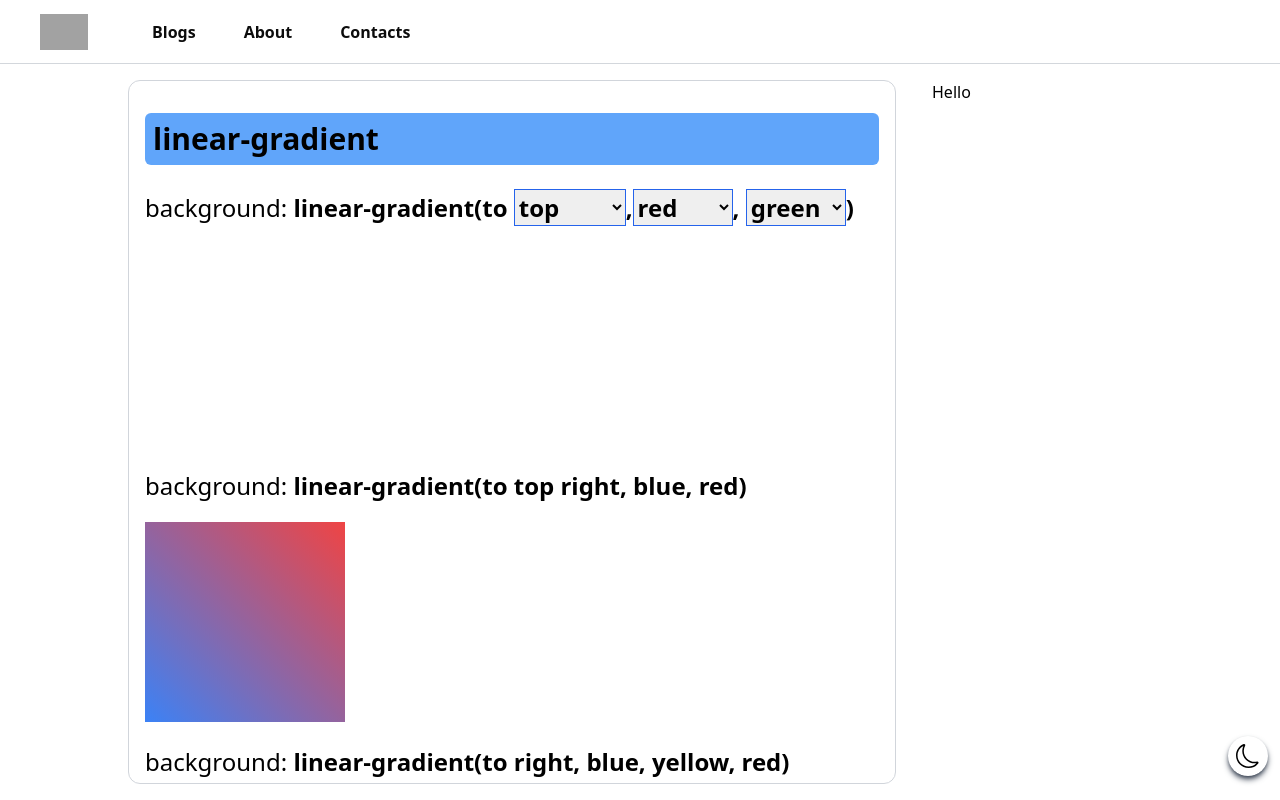
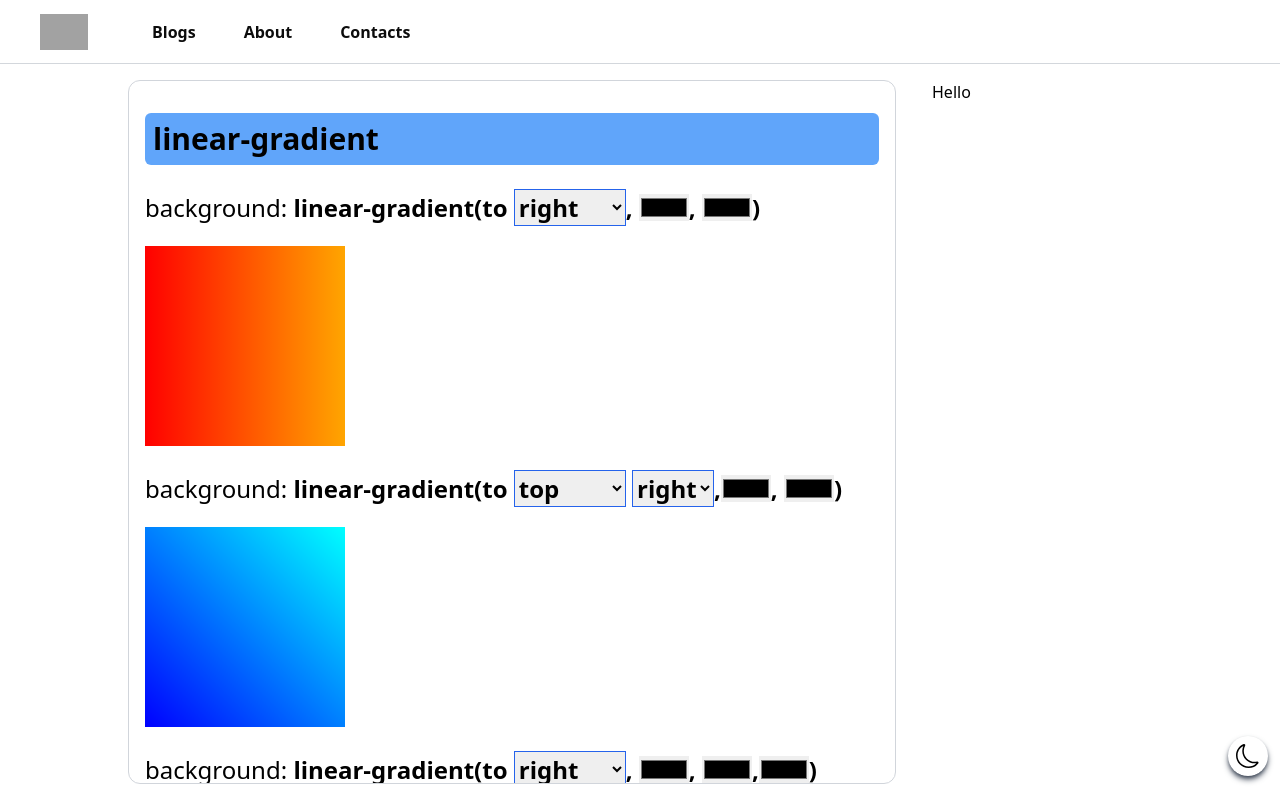
Before and after one commit to iamshiv007/NextJS-Portfolio, a Next.js app: page /posts/linear-gradient in a window 1280 px wide. Built offline with nearby package versions, Linux system fonts and the light colour scheme; grey boxes are pictures that could not be loaded.

Commit message:
linear-gradient updated

```diff
--- a/pages/posts/linear-gradient.jsx
+++ b/pages/posts/linear-gradient.jsx
@@ -5,9 +5,17 @@ import Head from "next/head";
 import React, { Fragment, useState } from "react";
 
 const LinearGradient = () => {
-  const [dire1, setDire1] = useState("t");
+  const [dire1, setDire1] = useState("right");
+  const [dire2, setDire2] = useState("top");
+  const [dire3, setDire3] = useState("right");
+  const [dire4, setDire4] = useState("right");
   const [color1, setColor1] = useState("red");
-  const [color2, setColor2] = useState("green");
+  const [color2, setColor2] = useState("orange");
+  const [color3, setColor3] = useState("blue");
+  const [color4, setColor4] = useState("aqua");
+  const [color5, setColor5] = useState("red");
+  const [color6, setColor6] = useState("blue");
+  const [color7, setColor7] = useState("green");
 
   return (
     <Fragment>
@@ -37,55 +45,131 @@ const LinearGradient = () => {
                   onChange={(e) => setDire1(e.target.value)}
                   className="border border-solid border-blue-600 dark:bg-black"
                 >
-                  <option value="t">top</option>
-                  <option value="l">left</option>
-                  <option value="r">right</option>
-                  <option value="b">bottom</option>
+                  <option value="top">top</option>
+                  <option value="left">left</option>
+                  <option value="right">right</option>
+                  <option value="bottom">bottom</option>
                 </select>
-                ,
-                <select
+                ,{" "}
+                <input
                   value={color1}
                   name="color1"
                   id=""
                   onChange={(e) => setColor1(e.target.value)}
-                  className="border border-solid border-blue-600 dark:bg-black"
-                >
-                  <option value="red">red</option>
-                  <option value="yellow">yellow</option>
-                  <option value="green">green</option>
-                  <option value="pink">pink</option>
-                </select>
+                  type="color"
+                />
                 ,{" "}
-                <select
+                <input
                   value={color2}
                   name="color2"
                   id=""
                   onChange={(e) => setColor2(e.target.value)}
-                  className="border border-solid border-blue-600 dark:bg-black"
-                >
-                  <option value="red">red</option>
-                  <option value="yellow">yellow</option>
-                  <option value="green">green</option>
-                  <option value="pink">pink</option>
-                </select>
+                  type="color"
+                />
                 )
               </strong>
             </div>
             <div
-              className={`h-[200px] w-[200px] bg-gradient-to-${dire1} from-[${color1}] to-[${color2}]`}
+              className={`h-[200px] w-[200px]`}
+              style={{
+                background: `linear-gradient(to ${dire1}, ${color1}, ${color2})`,
+              }}
             ></div>
 
             <p className="text-2xl pb-2 mt-6 mb-3">
               background:{" "}
-              <strong>linear-gradient(to top right, blue, red)</strong>
+              <strong>
+                linear-gradient(to{" "}
+                <select
+                  value={dire2}
+                  name="dire2"
+                  id=""
+                  onChange={(e) => setDire2(e.target.value)}
+                  className="border border-solid border-blue-600 dark:bg-black"
+                >
+                  <option value="top">top</option>
+                  <option value="bottom">bottom</option>
+                </select>{" "}
+                <select
+                  value={dire3}
+                  name="dire3"
+                  id=""
+                  onChange={(e) => setDire3(e.target.value)}
+                  className="border border-solid border-blue-600 dark:bg-black"
+                >
+                  <option value="left">left</option>
+                  <option value="right">right</option>
+                </select>
+                ,
+                <input
+                  onChange={(e) => setColor3(e.target.value)}
+                  type="color"
+                  name="color3"
+                  id=""
+                />
+                ,{" "}
+                <input
+                  onChange={(e) => setColor4(e.target.value)}
+                  type="color"
+                  name="color4"
+                  id=""
+                />
+                )
+              </strong>
             </p>
-            <div className="h-[200px] w-[200px] bg-gradient-to-tr from-blue-500 to-red-500"></div>
+            <div
+              className="h-[200px] w-[200px]"
+              style={{
+                background: `linear-gradient(to ${dire2} ${dire3}, ${color3}, ${color4})`,
+              }}
+            ></div>
 
             <p className="text-2xl pb-2 mt-6 mb-3">
               background:{" "}
-              <strong>linear-gradient(to right, blue, yellow, red)</strong>
+              <strong>
+                linear-gradient(to{" "}
+                <select
+                  value={dire4}
+                  name="dire4"
+                  id=""
+                  onChange={(e) => setDire4(e.target.value)}
+                  className="border border-solid border-blue-600 dark:bg-black"
+                >
+                  <option value="top">top</option>
+                  <option value="left">left</option>
+                  <option value="right">right</option>
+                  <option value="bottom">bottom</option>
+                </select>
+                ,{" "}
+                <input
+                  onChange={(e) => setColor5(e.target.value)}
+                  type="color"
+                  name="color5"
+                  id=""
+                />
+                ,{" "}
+                <input
+                  onChange={(e) => setColor6(e.target.value)}
+                  type="color"
+                  name="color6"
+                  id=""
+                />
+                ,
+                <input
+                  onChange={(e) => setColor7(e.target.value)}
+                  type="color"
+                  name="color7"
+                  id=""
+                />
+                )
+              </strong>
             </p>
-            <div className="h-[200px] w-[200px] bg-gradient-to-r from-blue-500 via-yellow-500 to-red-500"></div>
+            <div
+              style={{
+                background: `linear-gradient(to ${dire4}, ${color5}, ${color6}, ${color7})`,
+              }}
+              className="h-[200px] w-[200px]"
+            ></div>
           </div>
 
           <div className="layoutBox2">Hello</div>
```
